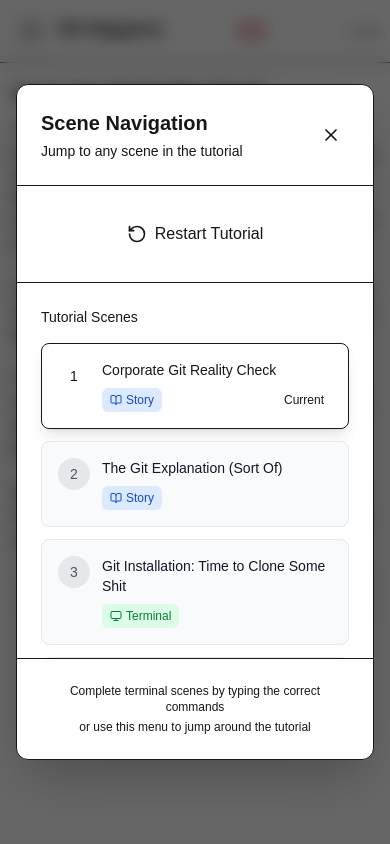
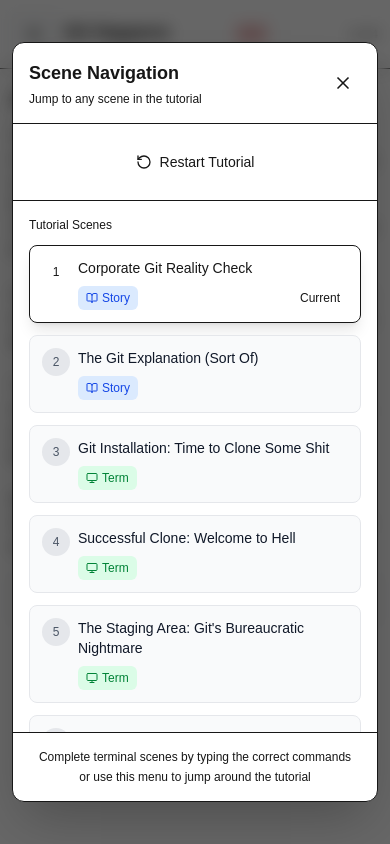
Before and after one commit to ezagal1004/git-happens, a Next.js app: page / in a window 390 px wide. Both pictures are taken after a click on the button "Open scene navigation". Built offline with nearby package versions, Linux system fonts and the light colour scheme.

Commit message:
Make DrawerSidebar Mobile

```diff
--- a/src/components/DrawerSidebar.jsx
+++ b/src/components/DrawerSidebar.jsx
@@ -48,28 +48,28 @@
 
   const modalContent = (
     <div
-      className={`fixed inset-0 bg-black/60 z-[9999] flex items-center justify-center p-4 backdrop-blur-sm transition-all duration-300 ${
+      className={`fixed inset-0 bg-black/60 z-[9999] flex items-center justify-center p-3 sm:p-4 backdrop-blur-sm transition-all duration-300 overflow-hidden ${
         isOpen ? 'opacity-100' : 'opacity-0'
       }`}
       onClick={() => setIsOpen(false)}
     >
       {/* Modal Content */}
       <div
-        className={`bg-background border rounded-xl shadow-2xl w-full max-w-2xl max-h-[80vh] flex flex-col transition-all duration-300 ease-out ${
+        className={`bg-background border rounded-xl shadow-2xl w-full max-w-2xl max-h-[90vh] sm:max-h-[80vh] flex flex-col transition-all duration-300 ease-out overflow-hidden ${
           isOpen ? 'opacity-100 scale-100 translate-y-0' : 'opacity-0 scale-95 translate-y-4'
         }`}
         onClick={(e) => e.stopPropagation()}
       >
         {/* Header */}
-        <div className="flex-shrink-0 p-6 border-b">
-          <div className="flex items-center justify-between">
-            <div>
-              <h2 className="text-xl font-semibold">Scene Navigation</h2>
-              <p className="text-sm text-muted-foreground mt-1">Jump to any scene in the tutorial</p>
+        <div className="flex-shrink-0 p-4 sm:p-6 border-b">
+          <div className="flex items-center justify-between min-w-0">
+            <div className="min-w-0 flex-1 pr-3">
+              <h2 className="text-lg sm:text-xl font-semibold truncate">Scene Navigation</h2>
+              <p className="text-xs sm:text-sm text-muted-foreground mt-1 break-words">Jump to any scene in the tutorial</p>
             </div>
             <button
               onClick={toggleModal}
-              className="p-2 text-muted-foreground hover:text-foreground transition-colors rounded-md hover:bg-accent"
+              className="flex-shrink-0 p-2 text-muted-foreground hover:text-foreground transition-colors rounded-md hover:bg-accent touch-manipulation"
               aria-label="Close navigation"
             >
               <X className="w-5 h-5" />
@@ -78,22 +78,22 @@
         </div>
 
         {/* Restart Button */}
-        <div className="flex-shrink-0 p-6 border-b">
+        <div className="flex-shrink-0 p-4 sm:p-6 border-b">
           <button
             onClick={handleRestart}
-            className="w-full inline-flex items-center justify-center gap-2 px-4 py-3 bg-destructive text-destructive-foreground rounded-lg hover:bg-destructive/90 transition-colors font-medium"
+            className="w-full inline-flex items-center justify-center gap-2 px-4 py-3 bg-destructive text-destructive-foreground rounded-lg hover:bg-destructive/90 transition-colors font-medium text-sm sm:text-base touch-manipulation min-h-[44px]"
           >
-            <RotateCcw className="w-5 h-5" />
-            Restart Tutorial
+            <RotateCcw className="w-4 h-4 sm:w-5 sm:h-5 flex-shrink-0" />
+            <span className="truncate">Restart Tutorial</span>
           </button>
         </div>
 
         {/* Scene Grid */}
-        <div className="flex-1 overflow-y-auto min-h-0 p-6">
-          <h3 className="text-sm font-medium text-muted-foreground mb-4">
+        <div className="flex-1 overflow-y-auto overscroll-contain min-h-0 p-4 sm:p-6">
+          <h3 className="text-xs sm:text-sm font-medium text-muted-foreground mb-3 sm:mb-4">
             Tutorial Scenes
           </h3>
-          <div className="grid grid-cols-1 sm:grid-cols-2 gap-3">
+          <div className="grid grid-cols-1 gap-3 max-w-full">
             {Object.entries(scenes).map(([sceneId, scene]) => {
               const isCurrentScene = parseInt(sceneId) === currentScene;
               const sceneNumber = parseInt(sceneId) + 1;
@@ -103,29 +103,29 @@
                   key={sceneId}
                   onClick={() => handleSceneClick(sceneId)}
                   className={`
-                    text-left p-4 rounded-lg transition-all border group hover:scale-[1.02]
+                    text-left p-3 sm:p-4 rounded-lg transition-all border group hover:scale-[1.01] sm:hover:scale-[1.02] min-h-[72px] sm:min-h-[80px] touch-manipulation w-full min-w-0
                     ${isCurrentScene
                       ? 'bg-primary text-primary-foreground border-primary/20 shadow-lg'
                       : 'bg-gray-50 dark:bg-gray-800/50 border-gray-200 dark:border-gray-700 hover:bg-gray-100 dark:hover:bg-gray-800 hover:border-gray-300 dark:hover:border-gray-600 hover:shadow-md'
                     }
                   `}
                 >
-                  <div className="flex items-start space-x-3">
+                  <div className="flex items-start space-x-2 sm:space-x-3 min-w-0">
                     <div className={`
-                      flex-shrink-0 w-8 h-8 rounded-full flex items-center justify-center text-sm font-medium
+                      flex-shrink-0 w-7 h-7 sm:w-8 sm:h-8 rounded-full flex items-center justify-center text-xs sm:text-sm font-medium
                       ${isCurrentScene ? 'bg-primary-foreground/20 text-primary-foreground' : 'bg-gray-200 dark:bg-gray-700 text-gray-600 dark:text-gray-400'}
                     `}>
                       {sceneNumber}
                     </div>
-                    <div className="flex-1 min-w-0">
-                      <div className={`font-medium text-sm mb-2 line-clamp-2 ${
+                    <div className="flex-1 min-w-0 overflow-hidden">
+                      <div className={`font-medium text-sm sm:text-base mb-2 break-words overflow-wrap-anywhere ${
                         isCurrentScene ? 'text-primary-foreground' : 'text-gray-900 dark:text-gray-100'
                       }`}>
                         {scene.title}
                       </div>
-                      <div className="flex items-center justify-between">
+                      <div className="flex items-center justify-between gap-2 min-w-0">
                         <div className={`
-                          inline-flex items-center gap-1 px-2 py-1 rounded-md text-xs font-medium
+                          inline-flex items-center gap-1 px-2 py-1 rounded-md text-xs font-medium flex-shrink-0
                           ${scene.type === 'terminal'
                             ? 'bg-green-100 text-green-700 dark:bg-green-900/30 dark:text-green-400'
                             : 'bg-blue-100 text-blue-700 dark:bg-blue-900/30 dark:text-blue-400'
@@ -133,18 +133,20 @@
                         `}>
                           {scene.type === 'terminal' ? (
                             <>
-                              <Monitor className="w-3 h-3" />
-                              Terminal
+                              <Monitor className="w-3 h-3 flex-shrink-0" />
+                              <span className="hidden xs:inline">Terminal</span>
+                              <span className="xs:hidden">Term</span>
                             </>
                           ) : (
                             <>
-                              <BookOpen className="w-3 h-3" />
-                              Story
+                              <BookOpen className="w-3 h-3 flex-shrink-0" />
+                              <span className="hidden xs:inline">Story</span>
+                              <span className="xs:hidden">Story</span>
                             </>
                           )}
                         </div>
                         {isCurrentScene && (
-                          <span className={`text-xs font-medium px-2 py-1 rounded-full ${
+                          <span className={`text-xs font-medium px-2 py-1 rounded-full flex-shrink-0 ${
                             isCurrentScene ? 'bg-primary-foreground/20 text-primary-foreground' : 'text-muted-foreground'
                           }`}>
                             Current
@@ -160,10 +162,10 @@
         </div>
 
         {/* Footer */}
-        <div className="flex-shrink-0 p-6 border-t bg-muted/30">
+        <div className="flex-shrink-0 p-4 sm:p-6 border-t bg-muted/30">
           <div className="text-xs text-muted-foreground text-center space-y-1">
-            <p>Complete terminal scenes by typing the correct commands</p>
-            <p>or use this menu to jump around the tutorial</p>
+            <p className="break-words">Complete terminal scenes by typing the correct commands</p>
+            <p className="break-words">or use this menu to jump around the tutorial</p>
           </div>
         </div>
       </div>
@@ -175,10 +177,10 @@
       {/* Toggle Button */}
       <button
         onClick={toggleModal}
-        className="p-2 bg-gray-50 dark:bg-gray-800 border border-gray-200 dark:border-gray-700 rounded-md hover:bg-gray-100 dark:hover:bg-gray-700 transition-colors shadow-sm"
+        className="p-2 bg-gray-50 dark:bg-gray-800 border border-gray-200 dark:border-gray-700 rounded-md hover:bg-gray-100 dark:hover:bg-gray-700 transition-colors shadow-sm touch-manipulation min-h-[44px] min-w-[44px] flex items-center justify-center"
         aria-label="Open scene navigation"
       >
-        <Menu className="w-5 h-5" />
+        <Menu className="w-4 h-4 sm:w-5 sm:h-5" />
       </button>
 
       {/* Portal Modal - Renders at document body level */}
```
